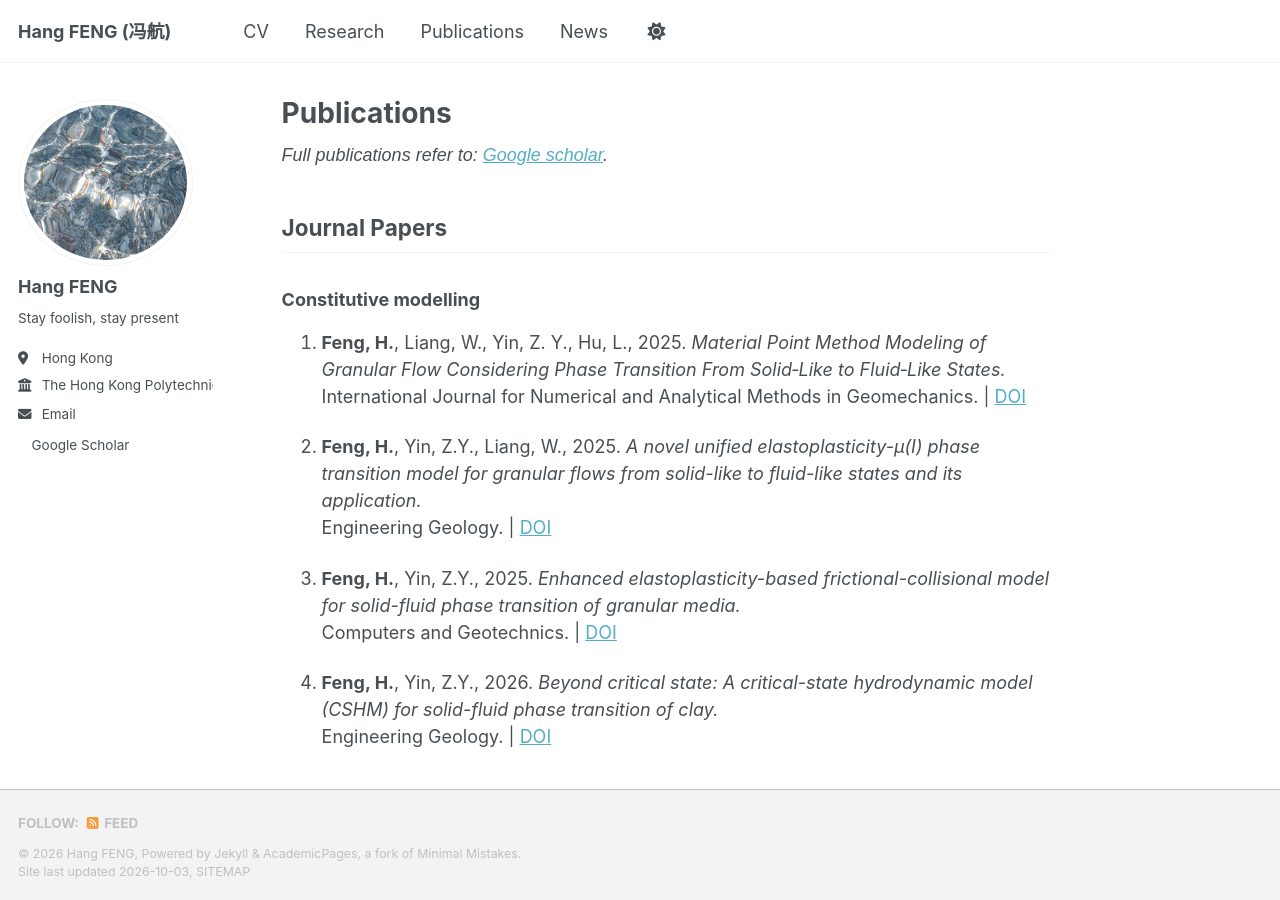
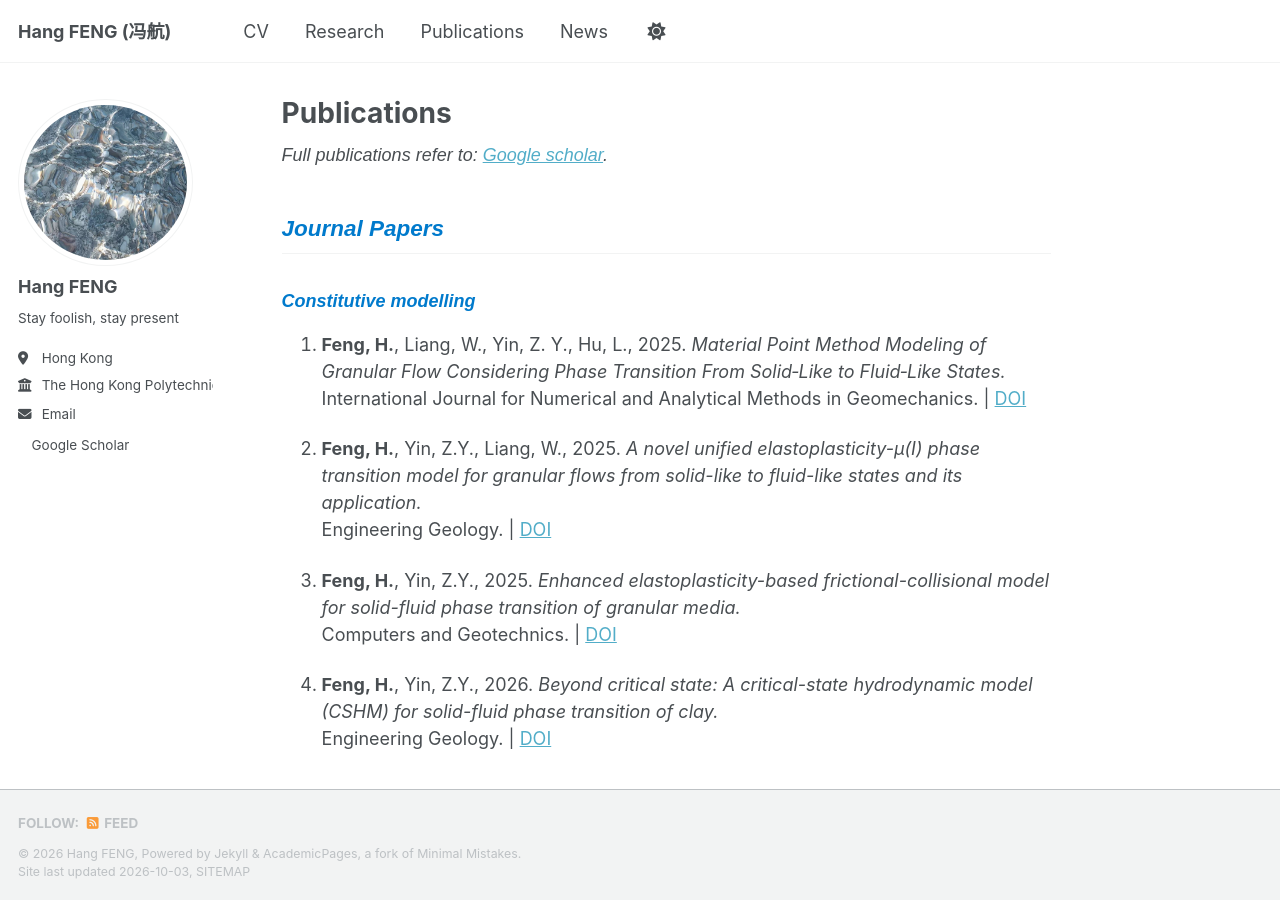
Before and after one commit to fenghang454/fenghang454.github.io, a Jekyll site: the page built from _pages/publications.md, in a window 1280 px wide and 900 px high. Built offline with Jekyll 4.4.1, drawn with Linux system fonts in a browser that asks for light colours; a style sheet for code colours, icons or effects is not loaded.

Commit message:
Update publications.md

```diff
--- a/_pages/publications.md
+++ b/_pages/publications.md
@@ -8,9 +8,9 @@ author_profile: true
   Full publications refer to: [Google scholar](https://scholar.google.com/citations?user=JNMEnjoAAAAJ&hl=zh-CN).
 </span>
 
-## Journal Papers
+## <span style="font-family: Arial; font-style: italic; color: #007ACC;">Journal Papers </span>
 
-### Constitutive modelling
+### <span style="font-family: Arial; font-style: italic; color: #007ACC;">Constitutive modelling </span>
 
 1. **Feng, H.**, Liang, W., Yin, Z. Y., Hu, L., 2025.
    *Material Point Method Modeling of Granular Flow Considering Phase Transition From Solid‐Like to Fluid‐Like States.*
@@ -28,7 +28,7 @@ author_profile: true
    *Beyond critical state: A critical-state hydrodynamic model (CSHM) for solid-fluid phase transition of clay.*
    Engineering Geology.  | [DOI](https://doi.org/10.1016/j.enggeo.2026.108671)
 
-### Numerical modelling
+### <span style="font-family: Arial; font-style: italic; color: #007ACC;">Numerical modelling </span>
 
 1. **Feng, H.**, Yin, Z.Y., Qiu, Y., 2025.
    *Two-phase two-point MPM modeling of submarine granular flows considering solid-to-fluid phase transition over frictional plane.*
@@ -50,7 +50,7 @@ author_profile: true
    *Explicit-Implicit Material Point Method for Dense Granular Flows With a Novel Regularized µ(I) Model.*
    International Journal for Numerical and Analytical Methods in Geomechanics.  | [DOI](https://doi.org/10.1002/nag.70273)
 
-### Engineering applications
+### <span style="font-family: Arial; font-style: italic; color: #007ACC;">Engineering applications </span>
 
 1. **Feng, H.**, Yin, Z. Y., Peng, M., Guo, Q., 2024.
    *State-of-the-Art Review of Continuum Mechanics-Based Modelling of Soil Surface Erosion.*
@@ -72,7 +72,7 @@ author_profile: true
    *Inferred Winkler model for uplift response of suction caisson in undrained clays.*
    Acta Geotechnica.  | [DOI](https://doi.org/10.1007/s11440-023-01916-2)
 
-## Conference Papers
+## <span style="font-family: Arial; font-style: italic; color: #007ACC;">Conference Papers </span>
 
 1.  **Feng, H.**, Yin, Z. Y., 2024.
    *Numerical Study of Lateral Responses of Monopiles with Local Scour Holes in Non-homogenous Clay.*
```
